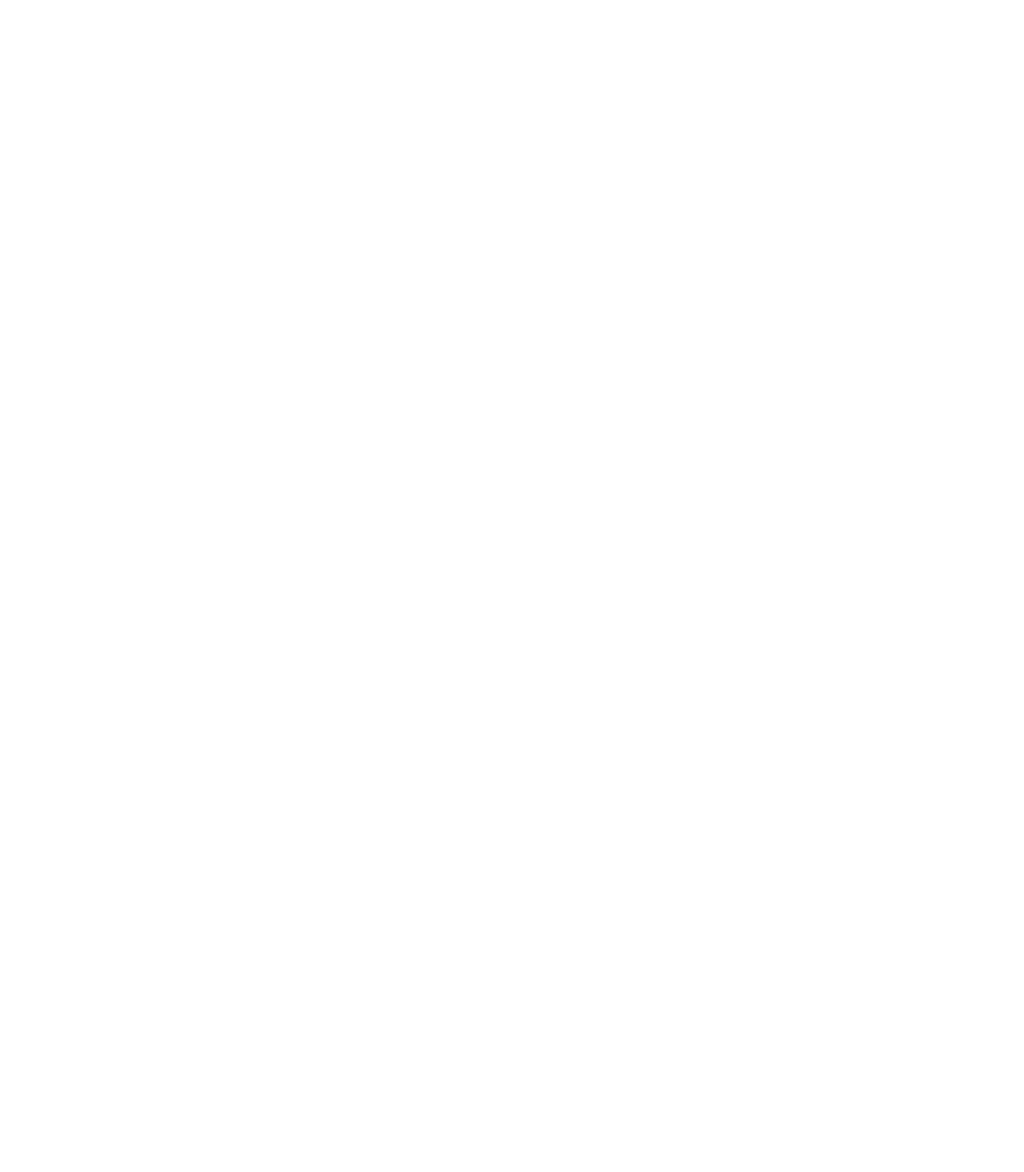
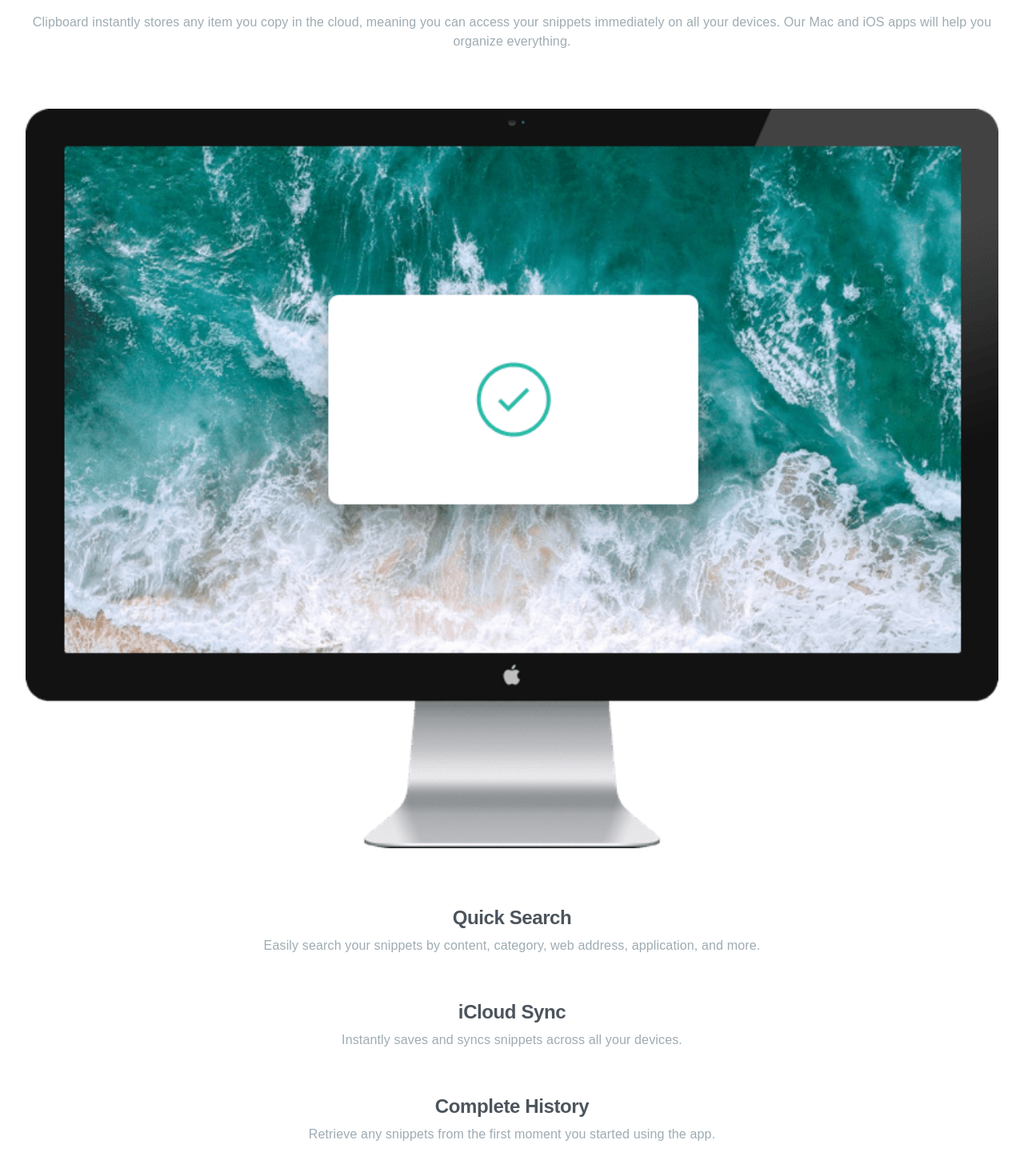
Before and after one commit to g-akca/clipboard-landing-page, a React (Vite) app: page / in a window 1280 px wide. Shown: the part 768-2234 px from the top of the page at 80% size. Before the commit the page ends 800 px from the top, so only its background shows below. Built offline with nearby package versions, Linux system fonts and the light colour scheme; a web font is replaced by a local one.

Commit message:
Add SnippetsSection structure and styles

```diff
--- a/src/App.jsx
+++ b/src/App.jsx
@@ -11,7 +11,7 @@ function App() {
     <div className="relative text-base leading-base text-gray-500">
       <div className="absolute top-0 w-full h-90 bg-top bg-no-repeat bg-cover bg-[url('/images/bg-header-mobile.png')] opacity-40" />
 
-      <main className="px-8 py-30">
+      <main className="px-8 py-30 flex flex-col gap-38">
         <HeroSection />
         <SnippetsSection />
         <AccessSection />
--- a/src/components/SnippetsSection.jsx
+++ b/src/components/SnippetsSection.jsx
@@ -1,7 +1,32 @@
+import computerImg from "/images/image-computer.png";
+
 function SnippetsSection() {
   return (
-    <>
-    </>
+    <section className="flex flex-col gap-18 text-center">
+      <div className="flex flex-col gap-4">
+        <h2 className="font-semibold text-[28px] leading-[125%] tracking-[-0.5px] text-gray-700">Keep track of your snippets</h2>
+        <p className="tracking-base">Clipboard instantly stores any item you copy in the cloud, meaning you can access your snippets immediately on all your devices. Our Mac and iOS apps will help you organize everything.</p>
+      </div>
+
+      <img src={computerImg} alt="Computer image" />
+
+      <div className="flex flex-col gap-14">
+        <div className="flex flex-col gap-2">
+          <h3 className="font-semibold text-[24px] leading-[125%] tracking-[-0.4px] text-gray-700">Quick Search</h3>
+          <p className="tracking-base">Easily search your snippets by content, category, web address, application, and more.</p>
+        </div>
+
+        <div className="flex flex-col gap-2">
+          <h3 className="font-semibold text-[24px] leading-[125%] tracking-[-0.4px] text-gray-700">iCloud Sync</h3>
+          <p className="tracking-base">Instantly saves and syncs snippets across all your devices.</p>
+        </div>
+
+        <div className="flex flex-col gap-2">
+          <h3 className="font-semibold text-[24px] leading-[125%] tracking-[-0.4px] text-gray-700">Complete History</h3>
+          <p className="tracking-base">Retrieve any snippets from the first moment you started using the app.</p>
+        </div>
+      </div>
+    </section>
   )
 }
 
```
